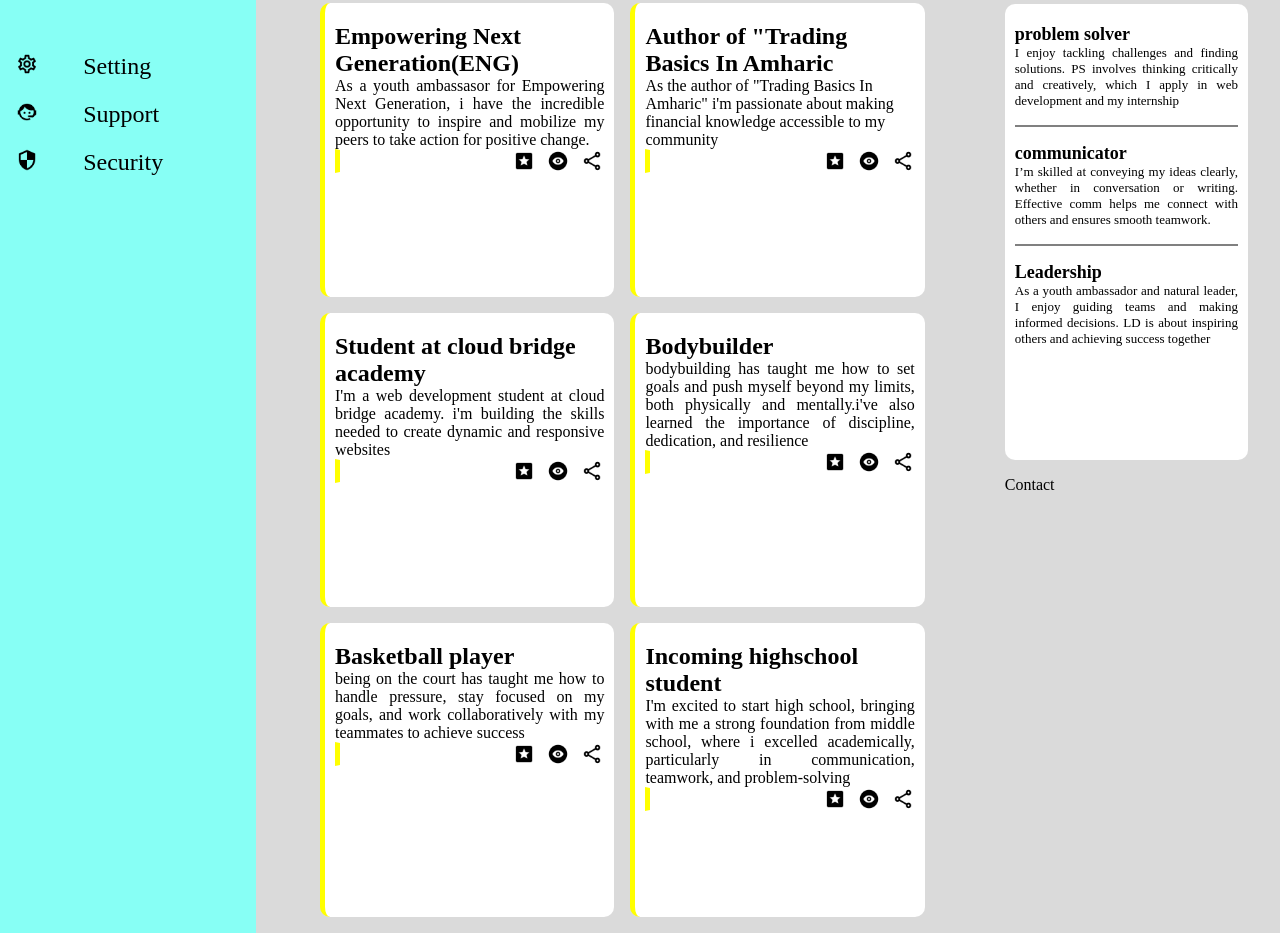
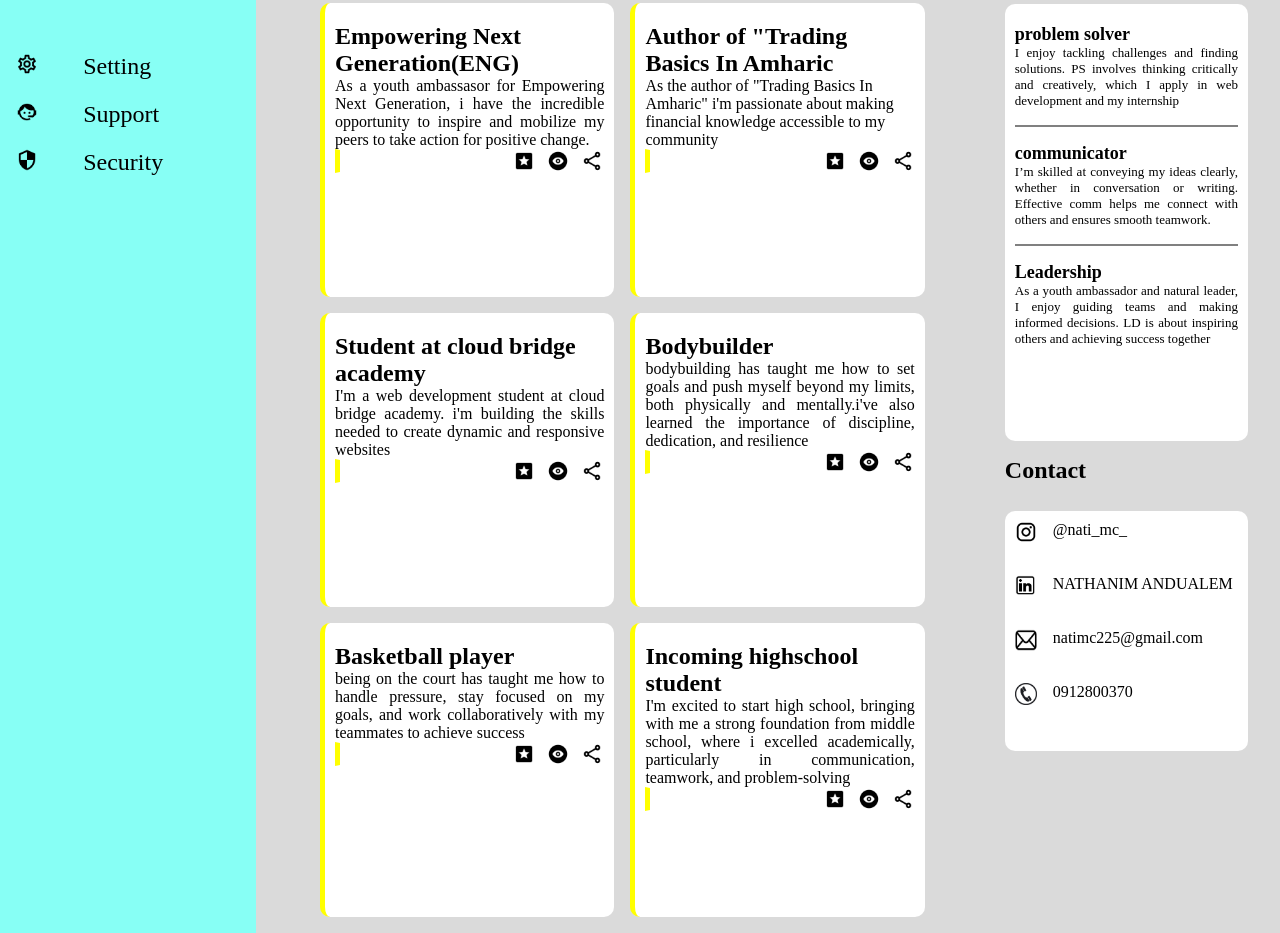
Before and after one commit to NATHANIM-REPO/project-admin-dashboard, a plain HTML site: page index.html in a window 1280 px wide. Shown: the part 427-1360 px from the top of the page. Drawn offline with Linux system fonts and the light colour scheme.

Commit message:
added the second box

```diff
--- a/index.html
+++ b/index.html
@@ -138,7 +138,20 @@
                 <p class="contenttext2">Contact</p>
                 <div class="content2box2">
                     <div class="instagram">
-
+                        <img src="icon-and-img\instagram.png" alt="instagram" width="22px" height="22px">
+                        <p>@nati_mc_</p>
+                    </div>
+                    <div class="linkedln">
+                        <img src="icon-and-img\linkedln_icon-removebg-preview (1).png" alt="linkedln" width="22px" height="22px">
+                        <p>NATHANIM ANDUALEM</p>
+                    </div>
+                    <div class="email">
+                        <img src="icon-and-img\email_icon-removebg-preview.png" alt="email" width="22px" height="22px">
+                        <p>natimc225@gmail.com</p>
+                    </div>
+                    <div class="phone">
+                        <img src="icon-and-img\phone_icon-removebg-preview.png" alt="phone" width="22px" height="22px">
+                        <p>0912800370</p>
                     </div>
                 </div>
             </div>
--- a/style.css
+++ b/style.css
@@ -199,7 +199,7 @@ grid-template-columns: 70% 30%;
 }
 .content2{
  display: grid;
-    grid-template-rows: 4% 48% 48% ;
+    grid-template-rows: 4% 46% 4% 46% ;
     gap: 1rem;
     padding: 2rem;
     padding-top: 4rem;
@@ -246,3 +246,37 @@ grid-template-columns: 70% 30%;
 .line{
     border: solid 1px gray;
 }
+.contenttext2{
+    grid-area: 3 / 1 / 4 / 2;
+    font-weight: bold;
+    font-size: 24px;
+}
+.content2box2{
+    grid-area: 4 / 1 / 5 / 2;
+    border-radius: 10px;
+    background-color: white;
+    padding-top: 10px;
+    padding-left: 10px;
+    padding-right: 10px;
+    display: flex;
+    flex-direction: column;
+    row-gap: 2rem;
+    height: 15rem;
+
+}
+.instagram{
+    display: flex;
+    gap: 1rem;
+}
+.linkedln{
+    display: flex;
+    gap: 1rem;
+}
+.email{
+    display: flex;
+    gap: 1rem;
+}
+.phone{
+    display: flex;
+    gap: 1rem;
+}
```
Also changed, not shown: icon-and-img/email_icon-removebg-preview.png (added), icon-and-img/linkedln_icon-removebg-preview (1).png (added), icon-and-img/phone_icon-removebg-preview.png (added).
